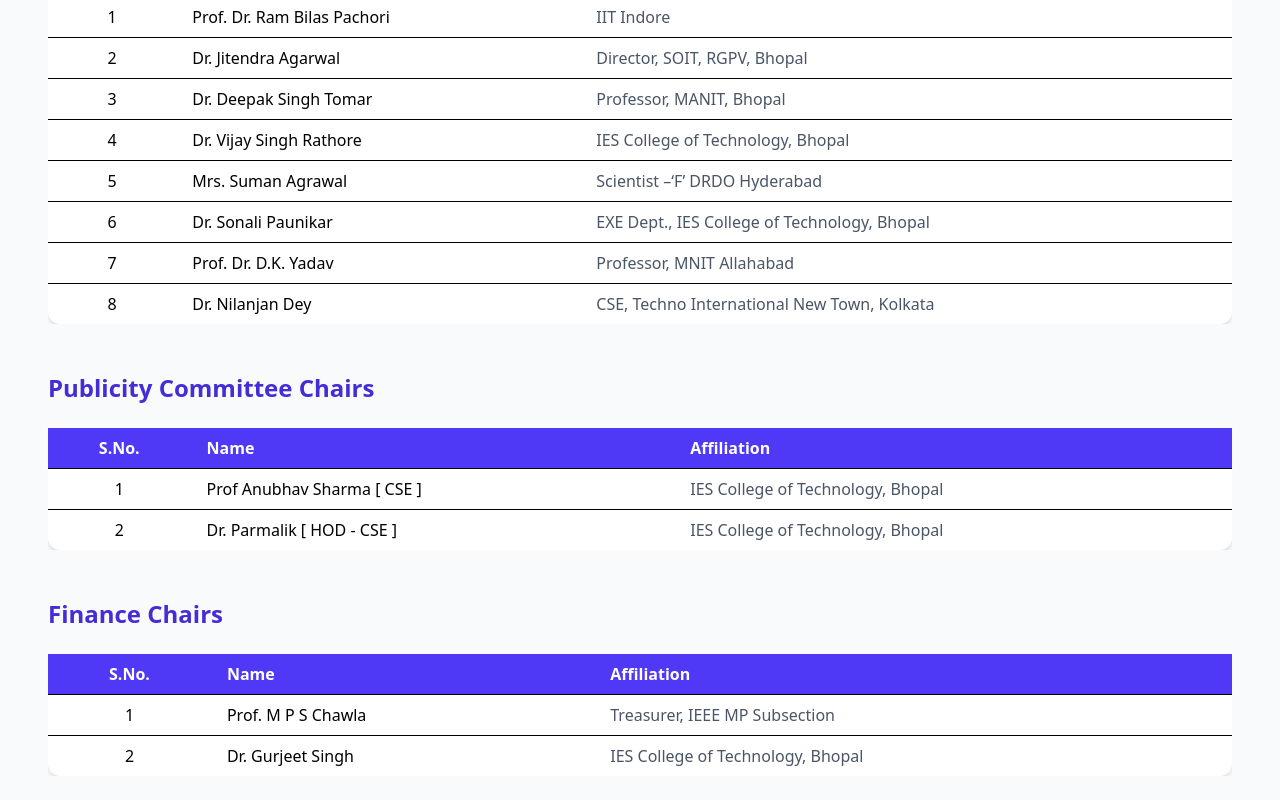
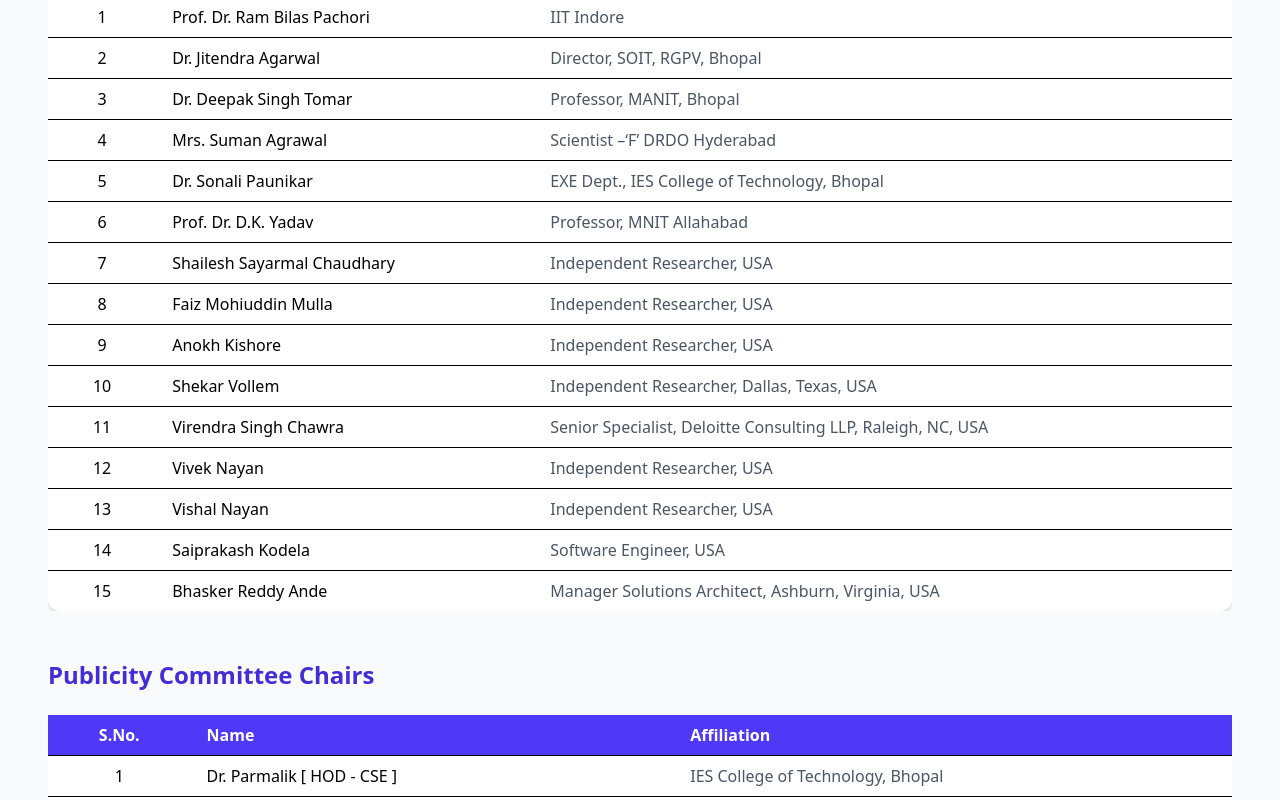
Before and after one commit to mr-dev-prince/ieee_conference, a React (Vite) app: page /committee in a window 1280 px wide. Shown: the part 3160-3960 px from the top of the page. Built offline with nearby package versions, Linux system fonts and the light colour scheme.

Commit message:
update: enhance committee details, update registration dates, and improve content clarity across multiple components

```diff
--- a/src/components/Committee.jsx
+++ b/src/components/Committee.jsx
@@ -1,5 +1,5 @@
+import gt from "../assets/gstomar.jpg";
 import ss from "../assets/sunita_singh.jpg";
-import gt from "../assets/gstomar.jpg";
 
 const committeeData = {
   patron: [
@@ -24,6 +24,11 @@
       title: "General Chair",
       affiliation: "Principal, IES College of Technology",
     },
+    {
+      name: "Prof. Dr. Nikhat Raza Khan",
+      title: "General Chair",
+      affiliation: "SMIEEE, Bhopal",
+    },
   ],
   programChairs: [
     {
@@ -41,7 +46,7 @@
 
 const CommitteeSection = ({ title, members }) => (
   <div className="mb-10">
-    <h3 className="text-3xl font-bold text-gray-800 mb-8 bg-gradient-to-r from-blue-500 to-transparent text-center rounded-l-full py-2">
+    <h3 className="text-3xl font-bold text-gray-800 mb-8 bg-gradient-to-r from-blue-500 to-transparent text-center rounded-l-xl py-2">
       {title}
     </h3>
     <div className="flex flex-col gap-4">
@@ -59,7 +64,7 @@
           </div>
           <div>
             <p className="text-orange-500 font-semibold">{m.title}</p>
-            <p className="font-bold text-3xl">{m.name}</p>
+            <p className="font-bold text-3xl font-serif">{m.name}</p>
             <p className="text-xl text-gray-500">{m.affiliation}</p>
           </div>
         </div>
@@ -75,8 +80,9 @@
         <h1 className="text-3xl font-bold mb-4">Conference Committee</h1>
         <p className="text-gray-700">
           Meet the distinguished team of experts leading ICBDML 2026. Our
-          conference is guided by international experts, academics, and industry
-          leaders ensuring the highest standards of quality and innovation.
+          conference is guided by international experts, academicians, and
+          industry leaders ensuring the highest standards of quality and
+          innovation.
         </p>
       </section>
       <CommitteeSection title="Patron" members={committeeData.patron} />
--- a/src/components/Footer.jsx
+++ b/src/components/Footer.jsx
@@ -34,7 +34,7 @@
           <div>
             <h3 className="font-bold mb-2">Contact Info</h3>
             <p className="text-sm">Bhopal, MP 462044</p>
-            <p className="text-sm">+91-9893216819</p>
+            <p className="text-sm">+91 6267-578809</p>
             <a className="text-sm" href="mailto:icbdml_2026@iesbpl.ac.in">
               E-Mail Address : <span className="text-blue-600">icbdml_2026@iesbpl.ac.in</span>
             </a>
--- a/src/components/Hero.jsx
+++ b/src/components/Hero.jsx
@@ -1,5 +1,6 @@
+import { FaCalendarAlt, FaInfoCircle, FaTicketAlt } from "react-icons/fa";
 import { useEffect, useState } from "react";
-import { FaCalendarAlt, FaTicketAlt, FaInfoCircle } from "react-icons/fa";
+
 import ieee from "../assets/ieee.png";
 
 const images = [
@@ -34,9 +35,7 @@
          animate-marquee"
         >
           👉 IEEE Conference | Madhya Pradesh Section | 2026 {" • "}
-          <span className="text-red-600 animate-pulse">
-            Sumission Closed | Check Schedule Section
-          </span>
+          <span className="text-red-600 animate-pulse">Submission Closed</span>
         </p>
       </div>
       <div className="relative h-screen flex items-center justify-center text-center">
@@ -65,12 +64,12 @@
           </h1>
 
           <div className="mt-4 inline-block px-4 py-2 rounded-full border border-green-400 bg-green-600/40">
-            Conference in Hybrid Mode: Online & Offline
+            Conference in Hybrid Mode
           </div>
 
           <p className="mt-4 text-lg max-w-3xl mx-auto">
-            Join the world's leading experts in Big Data and Machine Learning at
-            IES College of Technology, Bhopal.
+            Join the world's leading experts in Big Data and Machine Learning{" "}
+            <br /> at <strong>IES College of Technology, Bhopal.</strong>
           </p>
 
           <div className="mt-6 flex gap-4 justify-center flex-wrap">
--- a/src/components/RegistrationFee.jsx
+++ b/src/components/RegistrationFee.jsx
@@ -11,7 +11,7 @@
           <tr>
             <th className="border p-3"></th>
             <th className="border p-3 text-center" colSpan={2}>
-              Early Bird (1st Jan - 10th Jan 2026)
+              Early Bird (February 1st – February 10th, 2026)
             </th>
             <th className="border p-3 text-center" colSpan={2}>
               Late Registration
--- a/src/pages/CommitteePage.jsx
+++ b/src/pages/CommitteePage.jsx
@@ -115,6 +115,67 @@
   },
 ];
 
+const tpc = [
+  { name: "Prof. Dr. Ram Bilas Pachori", affiliation: "IIT Indore" },
+  {
+    name: "Dr. Jitendra Agarwal",
+    affiliation: "Director, SOIT, RGPV, Bhopal",
+  },
+  {
+    name: "Dr. Deepak Singh Tomar",
+    affiliation: "Professor, MANIT, Bhopal",
+  },
+  {
+    name: "Mrs. Suman Agrawal",
+    affiliation: "Scientist –‘F’ DRDO Hyderabad",
+  },
+  {
+    name: "Dr. Sonali Paunikar",
+    affiliation: "EXE Dept., IES College of Technology, Bhopal",
+  },
+  {
+    name: "Prof. Dr. D.K. Yadav",
+    affiliation: "Professor, MNIT Allahabad",
+  },
+
+  {
+    name: "Shailesh Sayarmal Chaudhary",
+    affiliation: "Independent Researcher, USA",
+  },
+  {
+    name: "Faiz Mohiuddin Mulla",
+    affiliation: "Independent Researcher, USA",
+  },
+  {
+    name: "Anokh Kishore",
+    affiliation: "Independent Researcher, USA",
+  },
+  {
+    name: "Shekar Vollem",
+    affiliation: "Independent Researcher, Dallas, Texas, USA",
+  },
+  {
+    name: "Virendra Singh Chawra",
+    affiliation: "Senior Specialist, Deloitte Consulting LLP, Raleigh, NC, USA",
+  },
+  {
+    name: "Vivek Nayan",
+    affiliation: "Independent Researcher, USA",
+  },
+  {
+    name: "Vishal Nayan",
+    affiliation: "Independent Researcher, USA",
+  },
+  {
+    name: "Saiprakash Kodela",
+    affiliation: "Software Engineer, USA",
+  },
+  {
+    name: "Bhasker Reddy Ande",
+    affiliation: "Manager Solutions Architect, Ashburn, Virginia, USA",
+  },
+];
+
 const SectionTitle = ({ title }) => (
   <h3 className="text-2xl font-semibold mb-6 text-indigo-700">{title}</h3>
 );
@@ -225,49 +286,16 @@
             },
           ]}
         />
-        <CommitteeTable
-          title="TPC/Track Chairs"
-          members={[
-            { name: "Prof. Dr. Ram Bilas Pachori", affiliation: "IIT Indore" },
-            {
-              name: "Dr. Jitendra Agarwal",
-              affiliation: "Director, SOIT, RGPV, Bhopal",
-            },
-            {
-              name: "Dr. Deepak Singh Tomar",
-              affiliation: "Professor, MANIT, Bhopal",
-            },
-            {
-              name: "Dr. Vijay Singh Rathore",
-              affiliation: "IES College of Technology, Bhopal",
-            },
-            {
-              name: "Mrs. Suman Agrawal",
-              affiliation: "Scientist –‘F’ DRDO Hyderabad",
-            },
-            {
-              name: "Dr. Sonali Paunikar",
-              affiliation: "EXE Dept., IES College of Technology, Bhopal",
-            },
-            {
-              name: "Prof. Dr. D.K. Yadav",
-              affiliation: "Professor, MNIT Allahabad",
-            },
-            {
-              name: "Dr. Nilanjan Dey",
-              affiliation: "CSE, Techno International New Town, Kolkata",
-            },
-          ]}
-        />
+        <CommitteeTable title="TPC/Track Chairs" members={tpc} />
         <CommitteeTable
           title="Publicity Committee Chairs"
           members={[
             {
-              name: "Prof Anubhav Sharma [ CSE ]",
+              name: "Dr. Parmalik [ HOD - CSE ]",
               affiliation: "IES College of Technology, Bhopal",
             },
             {
-              name: "Dr. Parmalik [ HOD - CSE ]",
+              name: "Prof Anubhav Sharma [ CSE ]",
               affiliation: "IES College of Technology, Bhopal",
             },
           ]}
--- a/src/pages/PastConf.jsx
+++ b/src/pages/PastConf.jsx
@@ -1,4 +1,4 @@
-import { Calendar, Clock, Info, CalendarPlus } from "lucide-react";
+import { Calendar, CalendarPlus, Clock, Info } from "lucide-react";
 
 const PastConf = () => {
   return (
@@ -15,7 +15,7 @@
           <h1 className="text-5xl font-bold mb-4">Past Conferences</h1>
           <p className="text-lg">
             Explore our successful conferences and events that have brought
-            together researchers, academics, and industry professionals from
+            together researchers, academicians, and industry professionals from
             around the world.
           </p>
         </div>
--- a/src/pages/Submission.jsx
+++ b/src/pages/Submission.jsx
@@ -16,14 +16,15 @@
             Paper Submission
           </h1>
           <p className="text-lg md:text-xl leading-relaxed mb-6">
-            Submit your research papers for{" "}
+            Submit your research papers for
             <span className="font-semibold">
-              ICBDML-2026 - International Conference on Optimization Techniques
+              ICBDML-2026 - International Conference on
+              <strong>Big Data and Machine Learning</strong>
             </span>
           </p>
           <div className="inline-flex items-center animate-pulse gap-2 bg-red-700 px-6 py-3 rounded-xl shadow-lg font-semibold">
             <i className="fas fa-exclamation-circle"></i>
-            Paper Submission: Closed
+            Paper Submission Closed
           </div>
         </div>
       </header>
```
Also changed, not shown: src/components/ImpDates.jsx (+20 -20 lines), src/pages/CallForPapers.jsx (+7 -10 lines), src/pages/Registration.jsx (+13 -5 lines).
